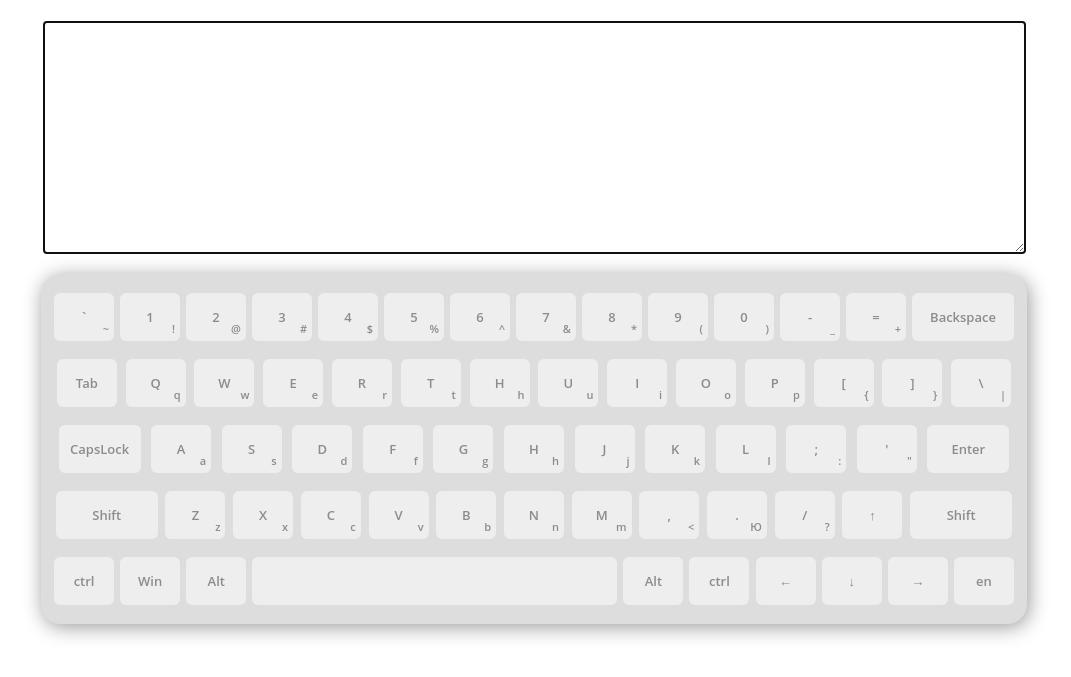
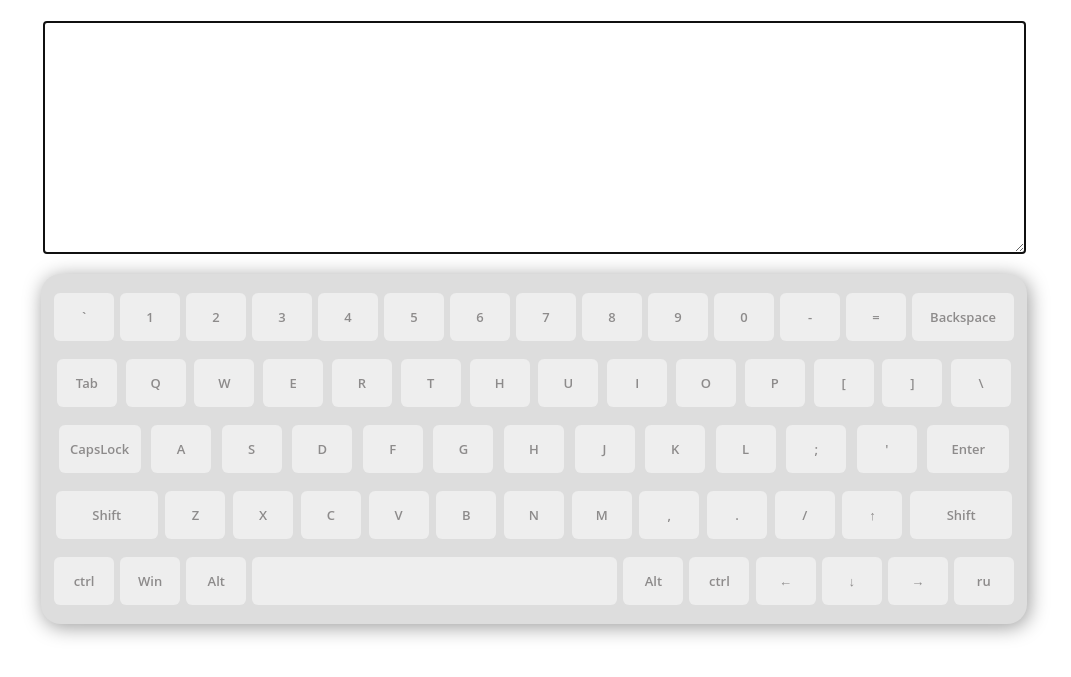
Before and after one commit to Olgamalk/virtual-keyboard, a website built with webpack: page src/index.html in a window 1280 px wide. Shown: the part 87-764 px from the top of the page, without its empty margins (106-1177 px from the left). Built offline with nearby package versions, Linux system fonts and the light colour scheme.

Commit message:
fix: update mistakes

```diff
--- a/src/assets/styles/style.scss
+++ b/src/assets/styles/style.scss
@@ -87,7 +87,7 @@ textarea {
       background-color: #bebebe;
     }
     .lowercase {
-      text-transform: capitalize;
+      text-transform: lowercase;
     }
   }
 }
--- a/src/scripts/Button.js
+++ b/src/scripts/Button.js
@@ -11,7 +11,7 @@ export default class Button {
 
   generateButton() {
     const button = document.createElement('div');
-    button.className = 'key';
+    button.className = `key ${this.type}`;
     button.setAttribute('data-key', this.which);
     button.setAttribute('data-code', this.code);
     button.setAttribute('data-type', this.type);
@@ -21,7 +21,6 @@ export default class Button {
     textButton.className = 'upperKey';
     textButton.textContent = `${this.upper}`;
 
-    button.append(textButton);
     return button;
   }
 }
--- /dev/null
+++ b/src/scripts/LanguageButton.js
@@ -0,0 +1,9 @@
+const addLanguageButton = () => {
+  const rowFive = document.querySelectorAll('.row')[4];
+  const buttonLanguage = document.createElement('div');
+  buttonLanguage.className = 'key language';
+  buttonLanguage.innerHTML = 'ru';
+  rowFive.append(buttonLanguage);
+};
+
+export default addLanguageButton;
--- a/src/scripts/buttons.js
+++ b/src/scripts/buttons.js
@@ -1,10 +1,10 @@
 const btns = {
   ru: [
     {
-      key: 'ё',
+      key: 'Ё',
       which: 192,
       code: 'Backquote',
-      upper: 'Ё',
+      upper: 'ё',
       type: 'letter',
     },
     {
@@ -106,87 +106,87 @@ const btns = {
       type: 'symbol',
     },
     {
-      key: 'й',
+      key: 'Й',
       which: 81,
       code: 'KeyQ',
-      upper: 'Й',
+      upper: 'й',
       type: 'letter',
     },
     {
-      key: 'ц',
+      key: 'Ц',
       which: 87,
       code: 'KeyW',
-      upper: 'Ц',
+      upper: 'ц',
       type: 'letter',
     },
     {
-      key: 'у',
+      key: 'У',
       which: 69,
       code: 'KeyE',
-      upper: 'У',
+      upper: 'у',
       type: 'letter',
     },
     {
-      key: 'к',
+      key: 'К',
       which: 82,
       code: 'KeyR',
-      upper: 'К',
+      upper: 'к',
       type: 'letter',
     },
     {
-      key: 'е',
+      key: 'Е',
       which: 84,
       code: 'KeyT',
-      upper: 'Е',
+      upper: 'е',
       type: 'letter',
     },
     {
-      key: 'н',
+      key: 'Н',
       which: 89,
       code: 'KeyY',
       upper: 'Н',
       type: 'letter',
     },
     {
-      key: 'г',
+      key: 'Г',
       which: 85,
       code: 'KeyU',
-      upper: 'Г',
+      upper: 'г',
       type: 'letter',
     },
     {
-      key: 'ш',
+      key: 'Ш',
       which: 73,
       code: 'KeyI',
-      upper: 'Щ',
+      upper: 'ш',
       type: 'letter',
     },
     {
-      key: 'щ',
+      key: 'Щ',
       which: 79,
       code: 'KeyO',
-      upper: 'Щ',
+      upper: 'щ',
       type: 'letter',
     },
     {
-      key: 'з',
+      key: 'З',
       which: 80,
       code: 'KeyP',
-      upper: 'З',
+      upper: 'з',
       type: 'letter',
     },
     {
-      key: 'х',
+      key: 'Х',
       which: 219,
       code: 'BracketLeft',
-      upper: 'Х',
+      upper: 'х',
       type: 'symbol',
     },
     {
-      key: 'ъ',
+      key: 'Ъ',
       which: 221,
       code: 'BracketRight',
-      upper: 'Ъ',
+      upper: 'ъ',
       type: 'symbol',
     },
     {
@@ -204,80 +204,80 @@ const btns = {
       type: 'symbol',
     },
     {
-      key: 'ф',
+      key: 'Ф',
       which: 65,
       code: 'KeyA',
-      upper: 'Ф',
+      upper: 'ф',
       type: 'letter',
     },
     {
-      key: 'ы',
+      key: 'Ы',
       which: 83,
       code: 'KeyS',
-      upper: 'Ы',
+      upper: 'ы',
       type: 'letter',
     },
     {
-      key: 'в',
+      key: 'В',
       which: 68,
       code: 'KeyD',
-      upper: 'В',
+      upper: 'в',
       type: 'letter',
     },
     {
-      key: 'а',
+      key: 'А',
       which: 70,
       code: 'KeyF',
-      upper: 'А',
+      upper: 'а',
       type: 'letter',
     },
     {
-      key: 'п',
+      key: 'П',
       which: 71,
       code: 'KeyG',
-      upper: 'П',
+      upper: 'п',
       type: 'letter',
     },
     {
-      key: 'р',
+      key: 'Р',
       which: 72,
       code: 'KeyH',
-      upper: 'Р',
+      upper: 'р',
       type: 'letter',
     },
     {
-      key: 'о',
+      key: 'О',
       which: 74,
       code: 'KeyJ',
-      upper: 'О',
+      upper: 'о',
       type: 'letter',
     },
     {
-      key: 'л',
+      key: 'Л',
       which: 75,
       code: 'KeyK',
-      upper: 'Л',
+      upper: 'л',
       type: 'letter',
     },
     {
-      key: 'д',
+      key: 'Д',
       which: 76,
       code: 'KeyL',
-      upper: 'Д',
+      upper: 'д',
       type: 'letter',
     },
     {
-      key: 'ж',
+      key: 'Ж',
       which: 186,
       code: 'Semicolon',
-      upper: 'Ж',
+      upper: 'ж',
       type: 'symbol',
     },
     {
-      key: 'э',
+      key: 'Э',
       which: 222,
       code: 'Quote',
-      upper: 'Э',
+      upper: 'э',
       type: 'symbol',
     },
     {
@@ -295,66 +295,66 @@ const btns = {
       type: 'symbol',
     },
     {
-      key: 'я',
+      key: 'Я',
       which: 90,
       code: 'KeyZ',
-      upper: 'Я',
+      upper: 'я',
       type: 'letter',
     },
     {
-      key: 'ч',
+      key: 'Ч',
       which: 88,
       code: 'KeyX',
-      upper: 'Ч',
+      upper: 'ч',
       type: 'letter',
     },
     {
-      key: 'с',
+      key: 'С',
       which: 67,
       code: 'KeyC',
-      upper: 'С',
+      upper: 'с',
       type: 'letter',
     },
     {
-      key: 'м',
+      key: 'М',
       which: 86,
       code: 'KeyV',
-      upper: 'М',
+      upper: 'м',
       type: 'letter',
     },
     {
-      key: 'и',
+      key: 'И',
       which: 66,
       code: 'KeyB',
-      upper: 'И',
+      upper: 'и',
       type: 'letter',
     },
     {
-      key: 'т',
+      key: 'Т',
       which: 78,
       code: 'KeyN',
-      upper: 'Т',
+      upper: 'т',
       type: 'letter',
     },
     {
-      key: 'ь',
+      key: 'Ь',
       which: 77,
       code: 'KeyM',
-      upper: 'Ь',
+      upper: 'ь',
       type: 'letter',
     },
     {
-      key: 'б',
+      key: 'Б',
       which: 188,
       code: 'Comma',
-      upper: 'Б',
+      upper: 'б',
       type: 'symbol',
     },
     {
-      key: 'ю',
+      key: 'Ю',
       which: 190,
       code: 'Period',
-      upper: 'Ю',
+      upper: 'ю',
       type: 'symbol',
     },
     {
@@ -440,13 +440,6 @@ const btns = {
       code: 'ArrowRight',
       upper: '',
       type: 'symbol',
-    },
-    {
-      key: 'ru',
-      which: '',
-      code: '',
-      upper: '',
-      type: 'ru',
     },
   ],
   en: [
@@ -893,13 +886,6 @@ const btns = {
       upper: '',
       type: 'symbol',
     },
-    {
-      key: 'en',
-      which: '',
-      code: '',
-      upper: '',
-      type: 'en',
-    },
   ],
 };
 
--- a/src/scripts/index.js
+++ b/src/scripts/index.js
@@ -4,8 +4,9 @@ import btns from './buttons';
 import renderHeaderToDom from './Header';
 import renderContainerToDom from './Container';
 import renderTextareaToDom from './Textarea';
+import addLanguageButton from './LanguageButton';
 
-const language = btns.en;
+let language = btns.en;
 
 const generateButtons = () => {
   const buttonsArray = [];
@@ -38,13 +39,48 @@ const renderButtonsToDom = () => {
   generateButtons(btns).slice(54, 65).forEach((button) => {
     rowFive.append(button.generateButton());
   });
+  addLanguageButton();
+};
+
+const clearRow = () => {
+  const rowOne = document.querySelectorAll('.row')[0];
+  const rowTwo = document.querySelectorAll('.row')[1];
+  const rowThree = document.querySelectorAll('.row')[2];
+  const rowFour = document.querySelectorAll('.row')[3];
+  const rowFive = document.querySelectorAll('.row')[4];
+  rowOne.innerHTML = '';
+  rowTwo.innerHTML = '';
+  rowThree.innerHTML = '';
+  rowFour.innerHTML = '';
+  rowFive.innerHTML = '';
+};
+
+const clickOnButton = () => {
+  const lang = document.querySelector('.language');
+  if (lang) {
+    language = btns.ru;
+    lang.innerHTML = '';
+    clearRow();
+    renderButtonsToDom();
+  } else {
+    language = btns.en;
+    clearRow();
+    renderButtonsToDom();
+  }
+};
+
+const addClickOnButton = () => {
+  document.querySelector('.language').addEventListener('mousedown', (e) => {
+    const buttonLanguage = e.target;
+    clickOnButton(buttonLanguage);
+  });
 };
 
 const addButtonByMouse = (clickButton) => {
   const textarea = document.querySelector('textarea');
   const arrayValue = [];
-  textarea.value += clickButton.textContent;
-  arrayValue.push(clickButton.textContent);
+  textarea.value += clickButton.innerHTML;
+  arrayValue.push(clickButton.innerHTML);
 
   if (clickButton.textContent === 'Backspace') {
     arrayValue.pop();
@@ -71,9 +107,11 @@ const removeSelectedButton = (clickButton) => {
 const addClickButton = () => {
   document.querySelector('.keyboard-container').addEventListener('mousedown', (e) => {
     const clickButton = e.target;
-    selectedClickedButton(clickButton);
-    addButtonByMouse(clickButton);
-    changeButtonCase(clickButton);
+    if (clickButton.classList.contains('key')) {
+      selectedClickedButton(clickButton);
+      addButtonByMouse(clickButton);
+      changeButtonCase(clickButton);
+    }
   });
   document.querySelector('.keyboard-container').addEventListener('mouseup', (e) => {
     const clickButton = e.target;
@@ -104,6 +142,7 @@ window.onload = () => {
   if (btns) {
     renderButtonsToDom();
   }
+  addClickOnButton();
   addClickButton();
   addClickByKeyboard();
 };
```
Also changed, not shown: src/scripts/view.js (deleted, +0 -34 lines).
